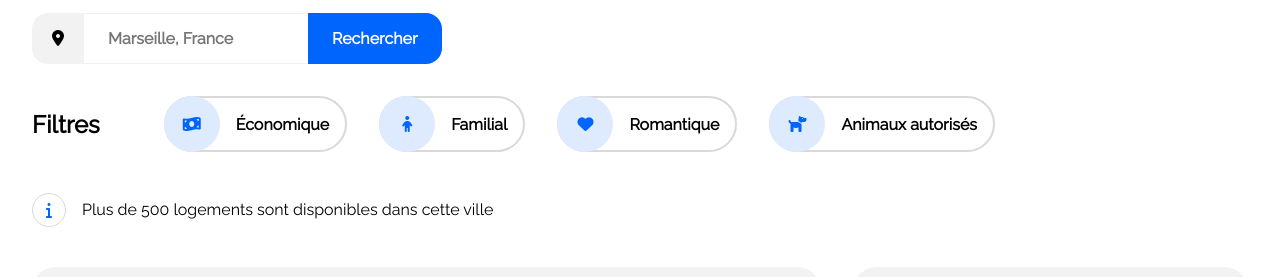
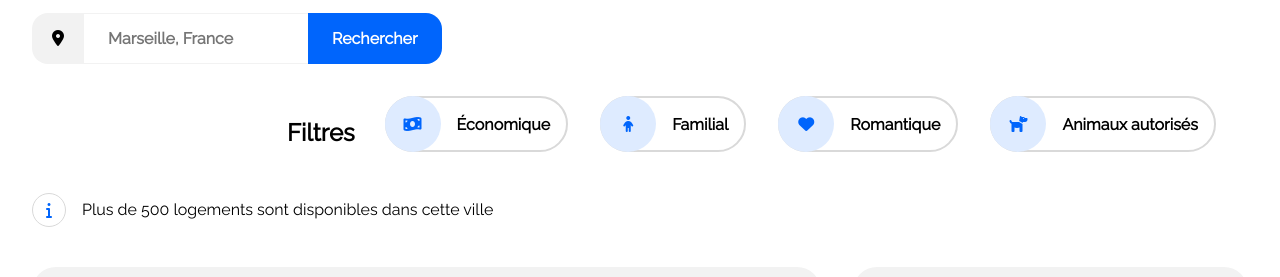
Before and after one commit to StacyRGP/StacyGRILOPEPE_2_27052021, a plain HTML site: page index.html in a window 1280 px wide. Shown: the part 140-417 px from the top of the page. Drawn offline with Linux system fonts and the light colour scheme.

Commit message:
Ajustement de la zone de filtres

```diff
--- a/index.html
+++ b/index.html
@@ -52,12 +52,14 @@
                     <span class="searchFormButton">Rechercher</span>
                 </button>
             </form>
-            <div class="searchFilters">
+            <div class="zsearch">
                 <h2>Filtres</h2>
-                    <div><i class="fas fa-money-bill-wave"></i> Économique</div>
-                    <div><i class="fas fa-child"></i> Familial</div>
-                    <div><i class="fas fa-heart"></i> Romantique</div>
-                    <div><i class="fas fa-dog"></i> Animaux autorisés</div>
+                <div class="searchFilters">
+                        <div><i class="fas fa-money-bill-wave"></i> Économique</div>
+                        <div><i class="fas fa-child"></i> Familial</div>
+                        <div><i class="fas fa-heart"></i> Romantique</div>
+                        <div><i class="fas fa-dog"></i> Animaux autorisés</div>
+                </div>
             </div>
             <div class="searchResult">
                 <div class="searchResultWrapIcon">
--- a/style.css
+++ b/style.css
@@ -117,7 +117,7 @@ ul {
     width: 14rem;
     font-size: 1rem;
     font-weight: bold;
-        font-family: "Raleway","Sans serif";
+    font-family: "Raleway", "Sans serif";
 }
 
 .search form button {
@@ -133,14 +133,21 @@ ul {
     padding-right: 1.5rem;
 }
 
+.zsearch {
+    display: flex;
+    flex-wrap: wrap;
+    margin-top: 2rem;
+    justify-content: end
+}
+
+
 .searchFilters {
     display: flex;
-        margin-top: 2rem;
     flex-wrap: wrap;
 }
 
-    .searchFilters h2 {
-        margin: 0 4rem 1rem 0;
+.zsearch h2 {
+    margin-right: 30px;
     display: flex;
     align-items: center;
 }
@@ -205,7 +212,7 @@ ul {
 .hostingMain {
 
     display: grid;
-            grid-template-columns: repeat(3,1fr);
+    grid-template-columns: repeat(3, 1fr);
     column-gap: 2rem;
     row-gap: 2rem;
 }
@@ -276,7 +283,7 @@ ul {
     row-gap: 2rem;
     display: grid;
     align-items: start;
-        grid-template-rows: auto repeat(3,1fr);
+    grid-template-rows: auto repeat(3, 1fr);
 }
 
 .hostingPopular h2 {
@@ -331,7 +338,7 @@ ul {
 
 .activity {
     display: grid;
-        grid-template-columns: repeat(4,1fr);
+    grid-template-columns: repeat(4, 1fr);
     grid-template-rows: auto 14rem 2rem 2rem 2rem 14rem;
     column-gap: 2rem;
     margin: 4rem 0;
@@ -436,7 +443,7 @@ ul {
 
 }
 
-@media screen and (max-width: 650px){
+@media screen and (max-width: 650px) {
 
 
     .header {
@@ -447,8 +454,7 @@ ul {
         position: relative;
     }
 
-    #headerSignup
-    {
+    #headerSignup {
         position: absolute;
         top: 0;
         right: 0;
@@ -483,7 +489,7 @@ ul {
 
 
     .searchFormButton {
-
+        display: none;
         width: 100%;
     }
 
@@ -538,8 +544,7 @@ ul {
     }
 }
 
-@media screen and (min-width: 650px) and (max-width:1100px)
-{
+@media screen and (min-width: 650px) and (max-width:1100px) {
 
 
     .hostingMain,
@@ -597,7 +602,7 @@ ul {
         padding: 0 1rem;
     }
 
-    .header img{
+    .header img {
         margin-left: 1rem;
     }
 
@@ -612,13 +617,13 @@ ul {
     }
 
     .hostingMain img {
-            height: 8rem;
+        height: 14rem;
     }
 
     .hostingPopular {
         grid-row: 1/2;
         border-radius: 0;
-            grid-template-rows: auto repeat(2, 10rem 10rem);
+        grid-template-rows: auto repeat(3, 12rem);
         grid-template-columns: 1fr;
     }
 
```
Lines whose indentation alone changed are shown as unchanged.
